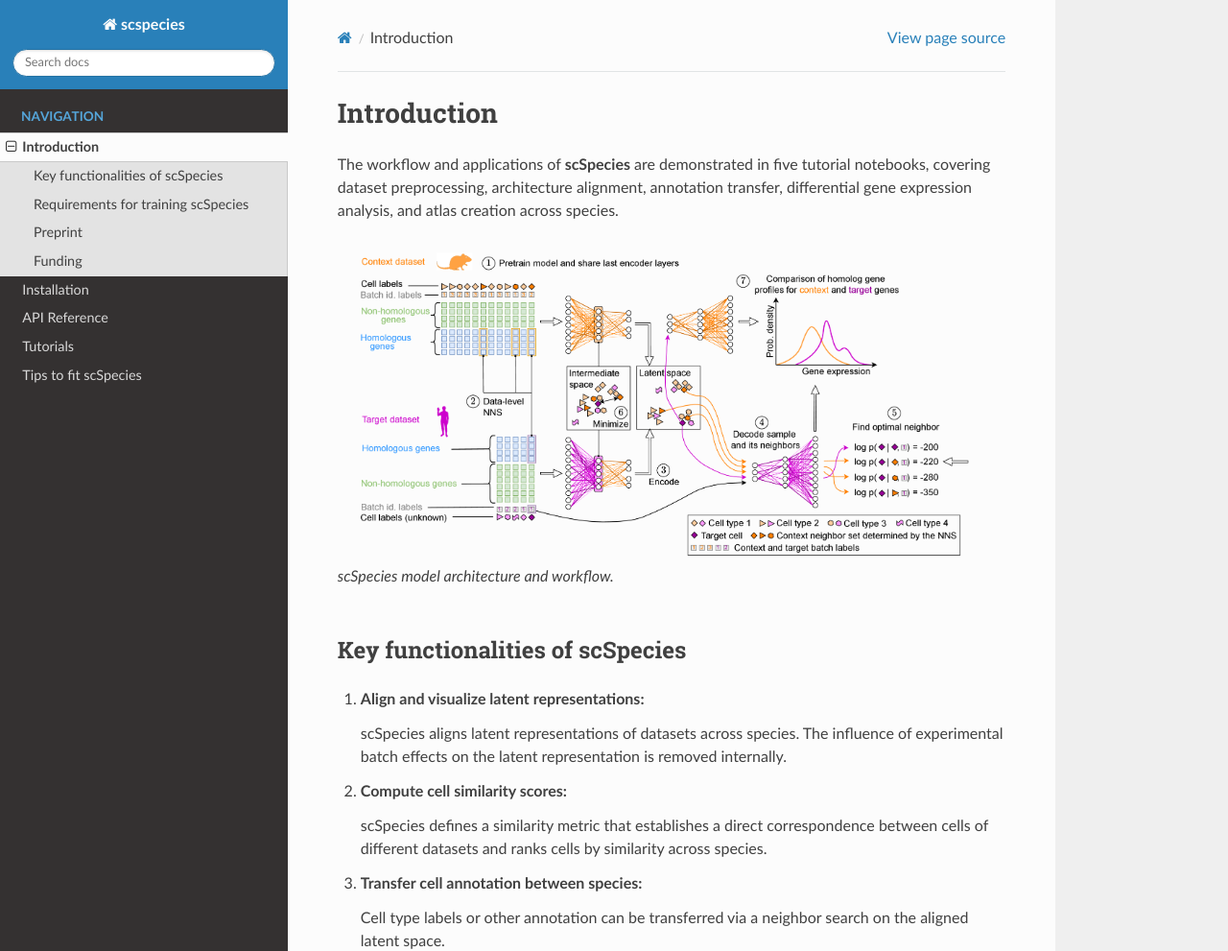
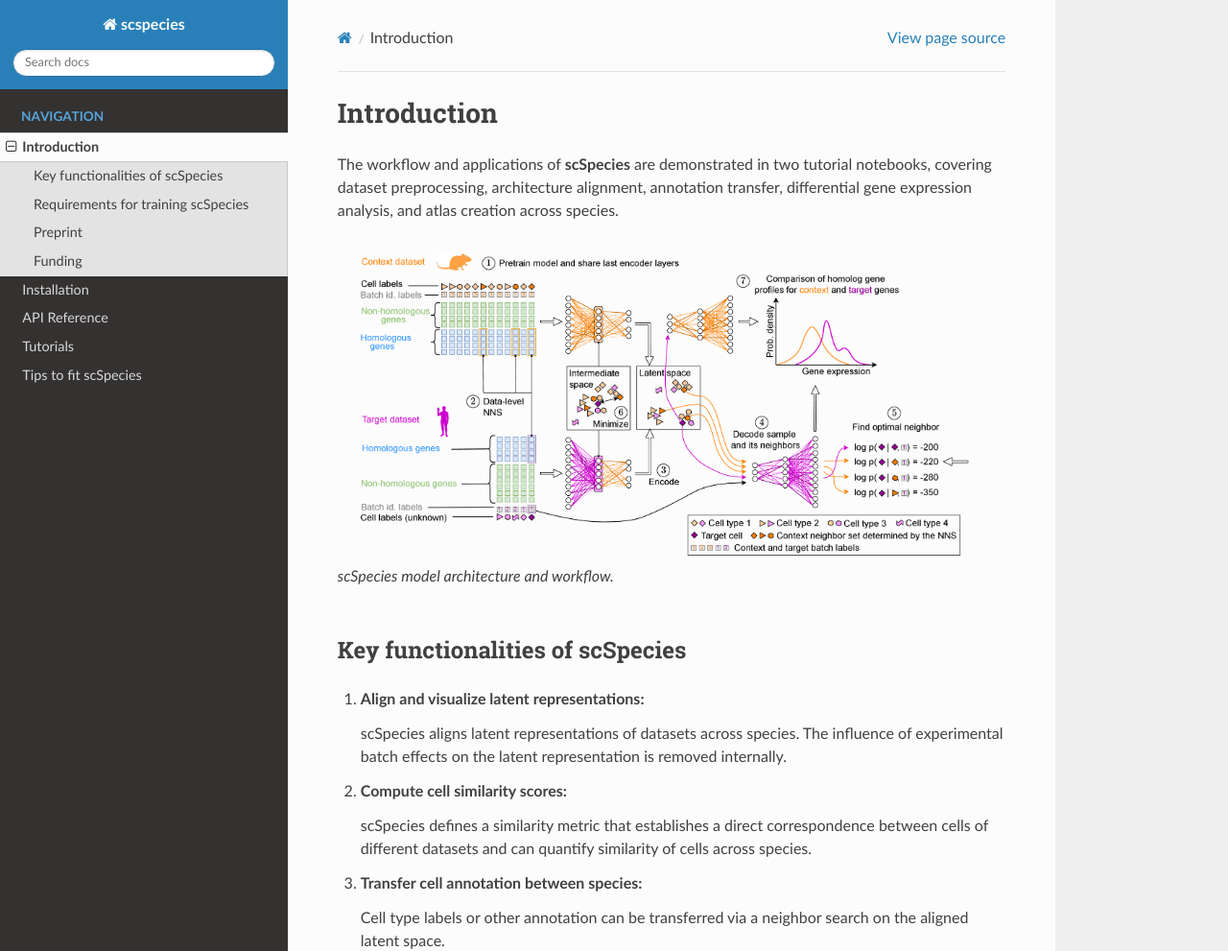
Before and after one commit to cschaech/scspecies_package, a Sphinx documentation site: the page built from docs/source/introduction.rst, in a window 1280 px wide and 1400 px high. Shown: the top 991 px of the window at 96% size. Built offline with Sphinx 7.4.7 and the Read the Docs theme 3.1.0, drawn with Linux system fonts in a browser that asks for light colours; pages that are not in the unit, such as notebooks, are missing from menus.

Commit message:
Update introduction.rst
changes to wording

```diff
--- a/docs/source/introduction.rst
+++ b/docs/source/introduction.rst
@@ -5,7 +5,7 @@
 Introduction
 ============
 
-The workflow and applications of **scSpecies** are demonstrated in five tutorial notebooks, covering dataset preprocessing, architecture alignment, annotation transfer, differential gene expression analysis, and atlas creation across species.
+The workflow and applications of **scSpecies** are demonstrated in two tutorial notebooks, covering dataset preprocessing, architecture alignment, annotation transfer, differential gene expression analysis, and atlas creation across species.
 
 
 .. figure:: _static/scSpecies_model_architecture.png
@@ -24,7 +24,7 @@ Key functionalities of scSpecies
 
 2) **Compute cell similarity scores:**
 
-   scSpecies defines a similarity metric that establishes a direct correspondence between cells of different datasets and ranks cells by similarity across species.
+   scSpecies defines a similarity metric that establishes a direct correspondence between cells of different datasets and can quantify similarity of cells across species.
 
 3) **Transfer cell annotation between species:**
 
```
